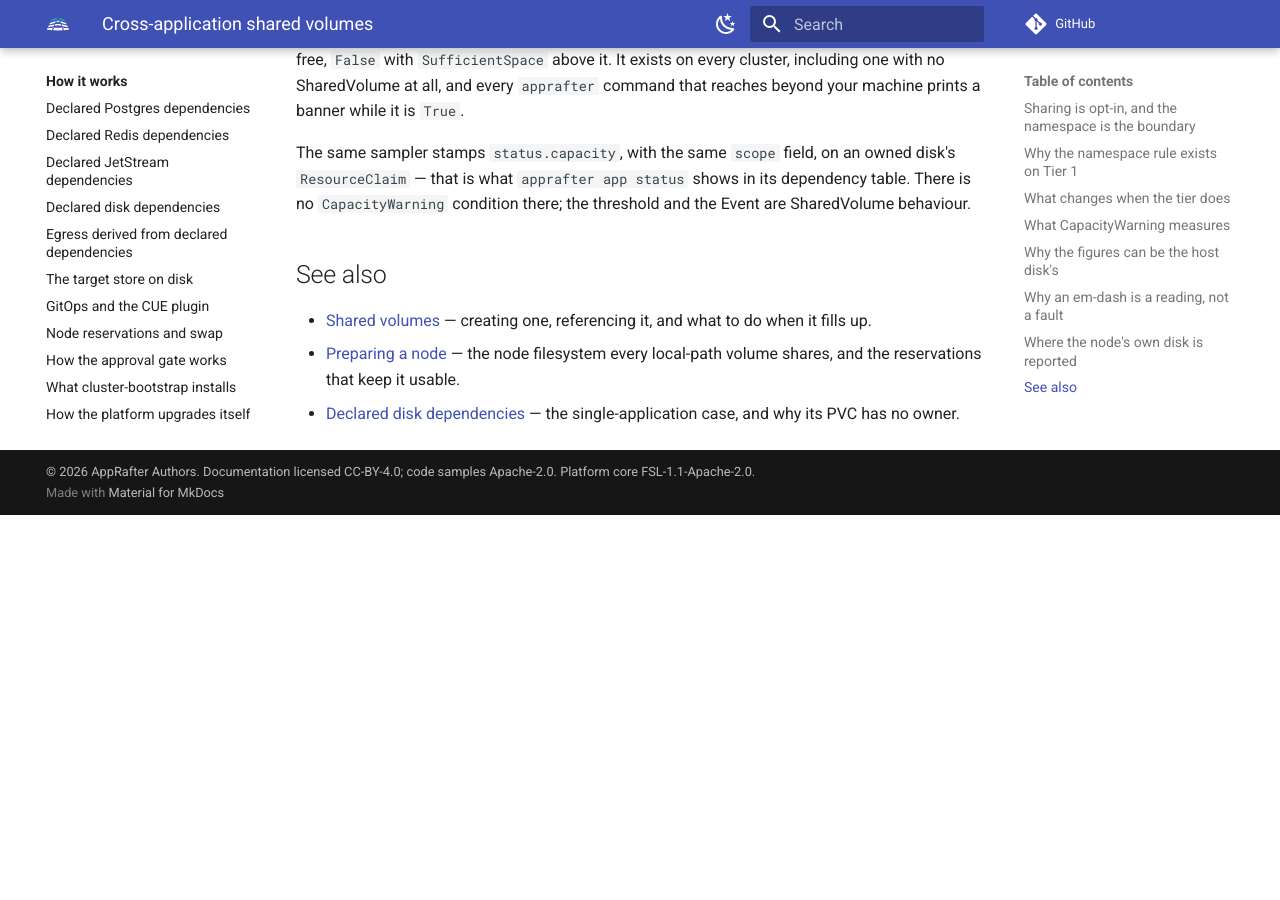
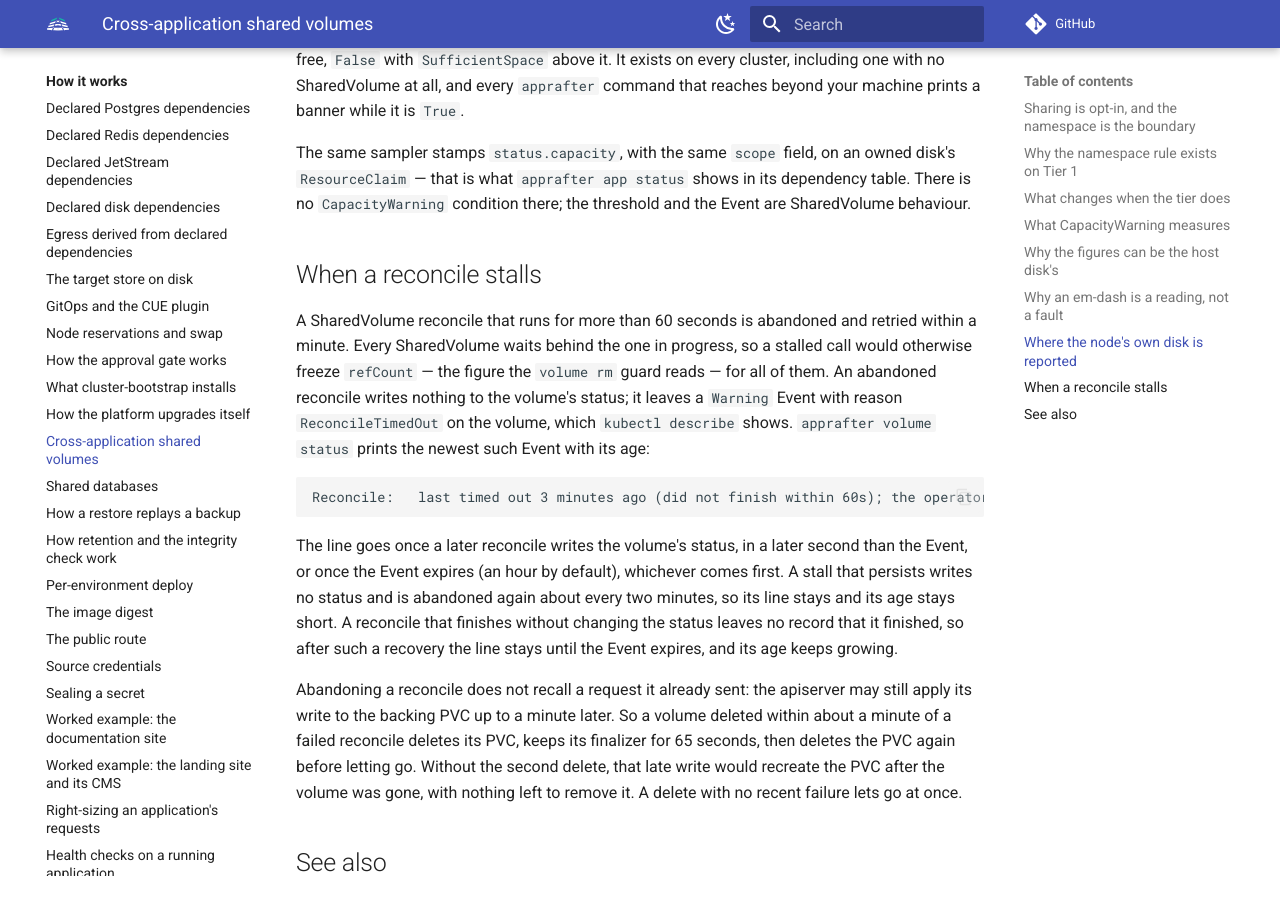
Before and after one commit to AppRafter/apprafter, an MkDocs documentation site: the page built from docs/how-it-works/cross-application-shared-volumes.md, in a window 1280 px wide and 900 px high, scrolled down 3668 px. Built offline with MkDocs 1.6.1 and Material for MkDocs 9.7.7, drawn with Linux system fonts in a browser that asks for light colours; comment, search, counter and statistics services are not loaded; before the commit the page ends 4218 px from its top, so only the background shows below that.

Commit message:
docs(how-it-works): what a stalled SharedVolume reconcile does
The section names the Reconcile: line apprafter volume status prints for it (cli-surface).

Refs: WI-400

Co-Authored-By: Claude Opus 5.5 (1M context) <noreply@anthropic.com>
Claude-Session: https://claude.ai/code/session_017Bytw2vARXjnSLKB3YhkSe

```diff
--- a/docs/how-it-works/cross-application-shared-volumes.md
+++ b/docs/how-it-works/cross-application-shared-volumes.md
@@ -178,6 +178,34 @@ owned disk's `ResourceClaim` — that is what `apprafter app status` shows in it
 dependency table. There is no `CapacityWarning` condition there; the threshold
 and the Event are SharedVolume behaviour.
 
+## When a reconcile stalls
+
+A SharedVolume reconcile that runs for more than 60 seconds is abandoned and
+retried within a minute. Every SharedVolume waits behind the one in progress,
+so a stalled call would otherwise freeze `refCount` — the figure the
+`volume rm` guard reads — for all of them. An abandoned reconcile writes
+nothing to the volume's status; it leaves a `Warning` Event with reason
+`ReconcileTimedOut` on the volume, which `kubectl describe` shows.
+`apprafter volume status` prints the newest such Event with its age:
+
+    Reconcile:   last timed out 3 minutes ago (did not finish within 60s); the operator retries on its own
+
+The line goes once a later reconcile writes the volume's status, in a later
+second than the Event, or once the Event expires (an hour by default),
+whichever comes first. A stall that persists writes no status and is
+abandoned again about every two minutes, so its line stays and its age stays
+short. A reconcile that finishes without changing the status leaves no
+record that it finished, so after such a recovery the line stays until the
+Event expires, and its age keeps growing.
+
+Abandoning a reconcile does not recall a request it already sent: the
+apiserver may still apply its write to the backing PVC up to a minute later.
+So a volume deleted within about a minute of a failed reconcile deletes its
+PVC, keeps its finalizer for 65 seconds, then deletes the PVC again before
+letting go. Without the second delete, that late write would recreate the
+PVC after the volume was gone, with nothing left to remove it. A delete with
+no recent failure lets go at once.
+
 ## See also
 
 - [Shared volumes](../operator-guide/shared-volumes.md) — creating one,
```
